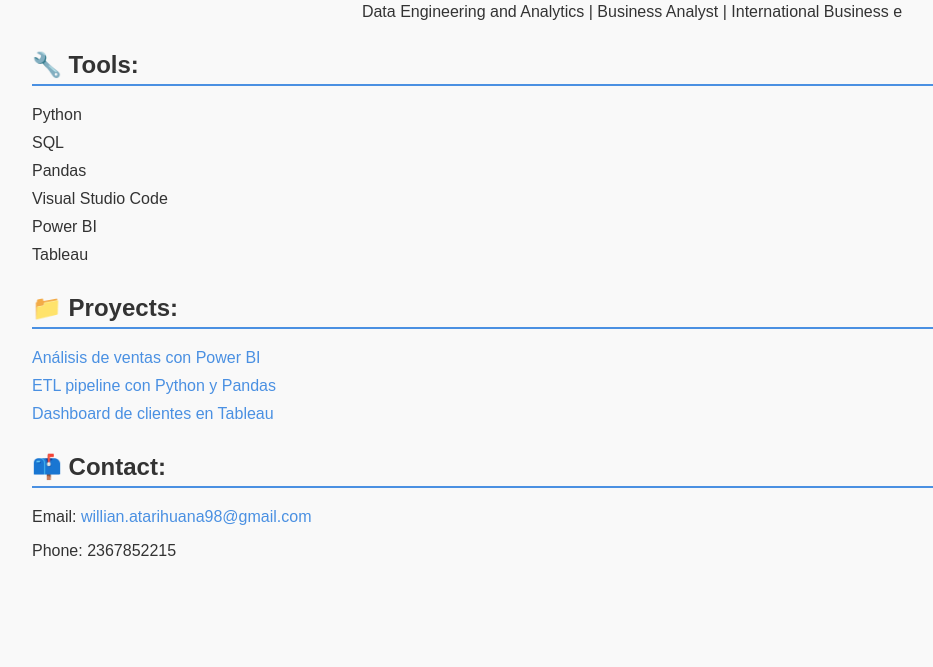
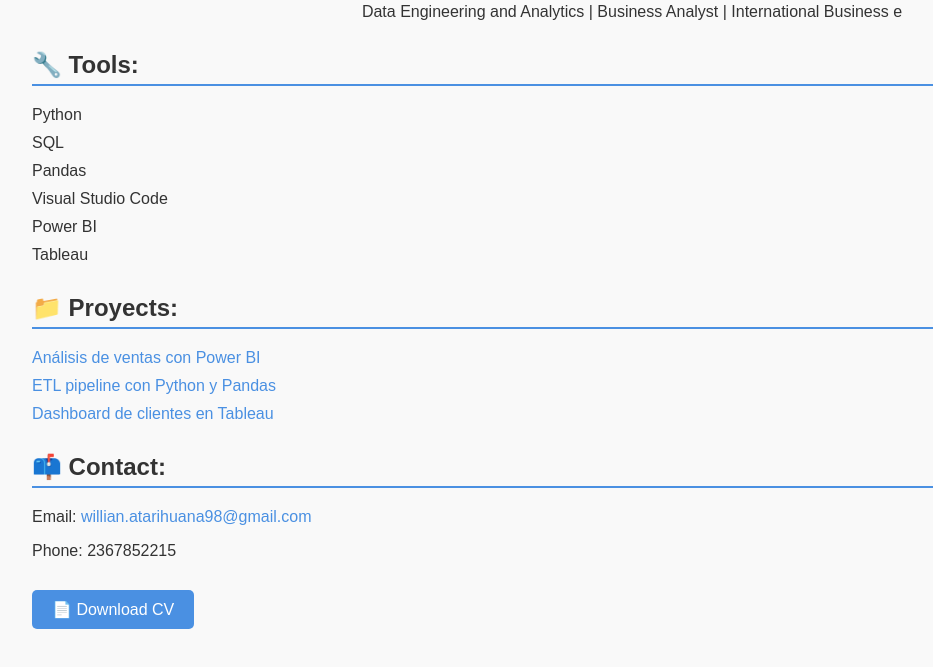
Before and after one commit to Will98-ops/willian-atarihuana.github.io, a plain HTML site: page index.html in a window 1280 px wide. Shown: the part 103-770 px from the top of the page, without its empty margins (8-941 px from the left). Drawn offline with Linux system fonts and the light colour scheme.

Commit message:
Update index.html

```diff
--- a/index.html
+++ b/index.html
@@ -79,3 +79,9 @@
 
 </body>
 </html>
+
+<p>
+  <a href="willian-cv.pdf" target="_blank" style="display:inline-block; padding:10px 20px; background-color:#4a90e2; color:white; text-decoration:none; border-radius:5px;">
+    📄 Download CV
+  </a>
+</p>
```
